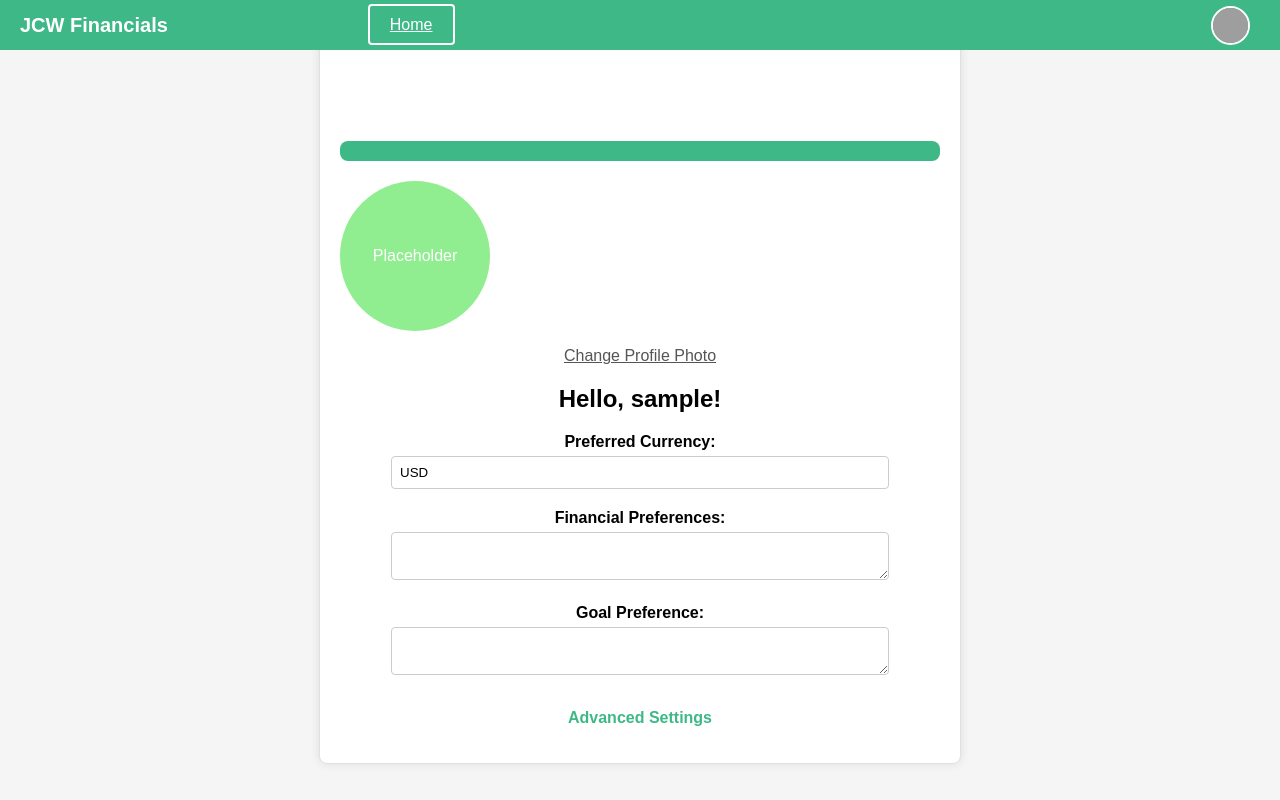
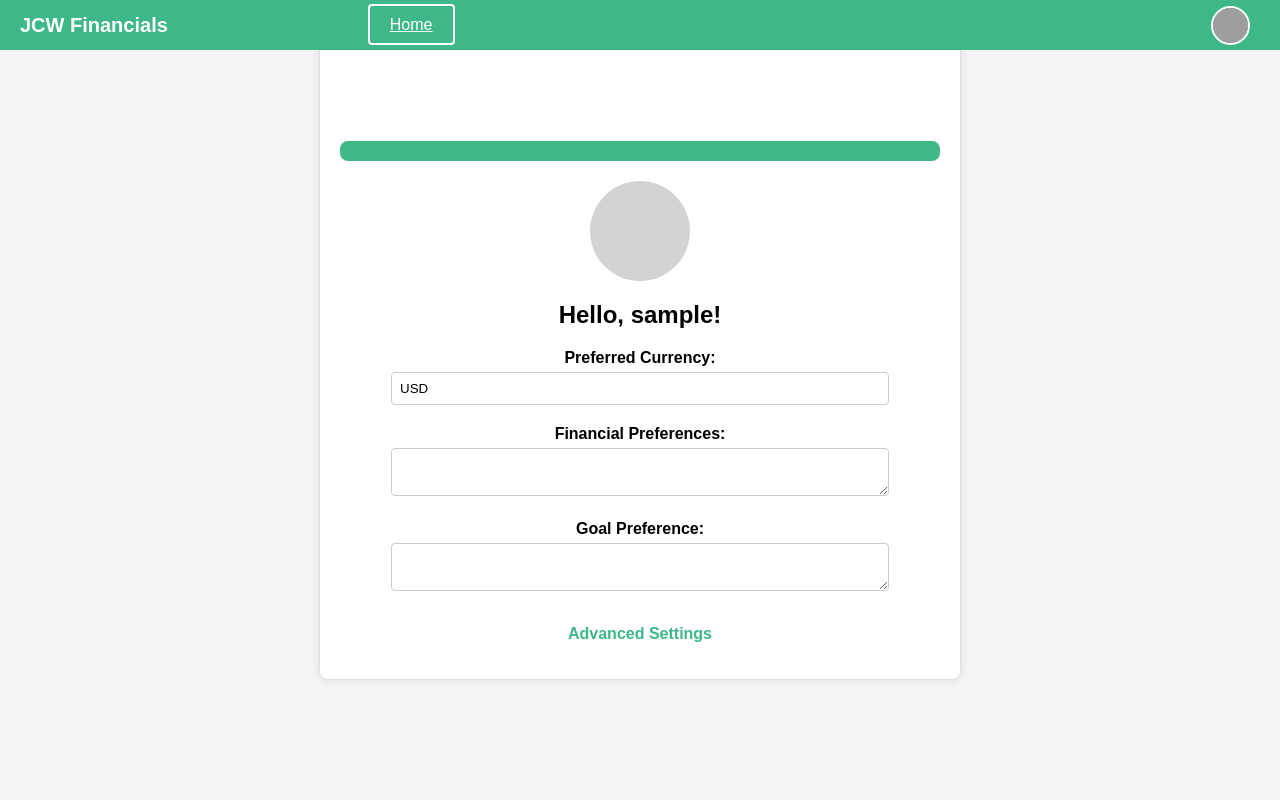
Before and after one commit to willyhill/MIScapstone, a PHP site: page /temp.php in a window 1280 px wide. Run offline with PHP 8.4, Linux system fonts and the light colour scheme; the visitor is signed in with stand-in values (Sample User, id 1); data comes from the database, SQL or seed files in the repository; both versions use the stored data as it was after the commit; grey boxes are pictures that could not be loaded.

Commit message:
newupdates

```diff
--- a/css/profile.css
+++ b/css/profile.css
@@ -153,20 +153,52 @@ header h1 {
 
 /* Profile Photo Section */
 .profile-photo {
+  display: flex;
+  justify-content: center;
+  align-items: center;
   margin-bottom: 20px;
+  position: relative; /* Position relative for hover effect */
 }
 
 .profile-placeholder {
-  width: 150px;
-  height: 150px;
+  width: 100px; /* Smaller size */
+  height: 100px; /* Smaller size */
   border-radius: 50%;
-  background-color: lightgreen;
+  background-color: #d3d3d3; /* Light gray background */
+  position: relative;
   display: flex;
+  justify-content: center;
   align-items: center;
+  cursor: pointer;
+}
+
+.camera-icon {
+  font-size: 24px; /* Adjust size of the camera icon */
+  color: #555; /* Darker gray for the icon */
+  position: absolute;
+  pointer-events: none; /* Ensure the icon doesn't interfere with hover/click */
+}
+
+.profile-placeholder:hover .camera-icon {
+  color: #000; /* Change icon color on hover */
+}
+
+.profile-placeholder:hover .hover-text {
+  display: flex; /* Show text on hover */
+}
+
+.hover-text {
+  display: none; /* Hidden by default */
+  position: absolute;
+  color: white;
+  font-size: 0.9rem;
+  text-align: center;
+  background-color: rgba(0, 0, 0, 0.6); /* Semi-transparent background */
+  border-radius: 50%;
+  width: 100px;
+  height: 100px;
   justify-content: center;
-  font-size: 16px;
-  color: white;
-  text-align: center;
+  align-items: center;
 }
 
 .profile-photo p {
--- a/login.php
+++ b/login.php
@@ -48,8 +48,8 @@ if ($_SERVER['REQUEST_METHOD'] === 'POST') {
             $_SESSION['email'] = $user['email']; // Optionally store email
             $_SESSION['username'] = $user['username']; // Set the user's username
 
-            // Redirect to the profile page
-            header("Location: Profile.php"); // Redirect to the profile page
+            // Redirect to the budget page
+            header("Location: budget.php"); // Redirect to the budget page
             exit(); // Ensure no further code is executed
         } else {
             echo '<script>
--- a/temp.php
+++ b/temp.php
@@ -74,9 +74,8 @@
             <div class="profile-photo">
                 <!-- Placeholder for profile picture -->
                 <div class="profile-placeholder">
-                    Placeholder
+                    <div class="hover-text">Change Photo</div>
                 </div>
-                <p>Change Profile Photo</p>
             </div>
             <!-- Dynamically display the username -->
             <h2>Hello, <?php echo htmlspecialchars($username); ?>!</h2>
```
Also changed, not shown: CapstoneDBbrowserFiles/capstoneDBdatabase.db, budget_page.html (added).
